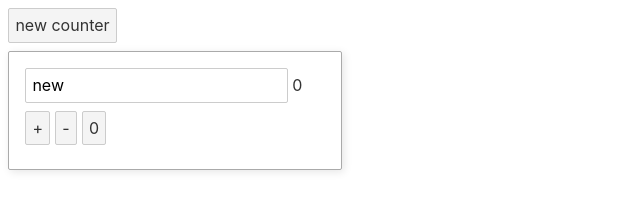
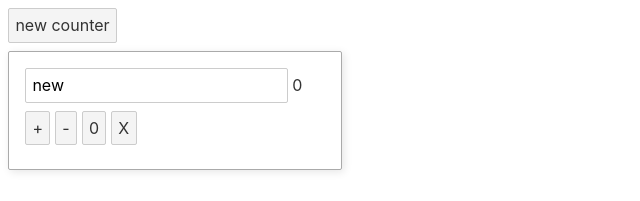
Before and after one commit to matsushimahirotada/MultipleCounter, a Svelte app in the folder svelte-project/: page / in a window 1280 px wide. Shown: the top 201 px of the page, without its empty margins (0-640 px from the left). Built offline with nearby package versions, Linux system fonts and the light colour scheme.

Commit message:
カウンター削除機能実装中（filter使用）

```diff
--- a/svelte-project/src/App.svelte
+++ b/svelte-project/src/App.svelte
@@ -1,9 +1,24 @@
 <script>
     import Counter from './Counter.svelte';
-	let CounterArray = [{id:0}];
+	import Box from './Box.svelte';
+	$:CounterArray = [{id:0}];
+
 	function addCounter(){
 		CounterArray[CounterArray.length] = {id:CounterArray.length}
-		console.log(CounterArray)
+	}
+
+	function deleteCounter(event){
+		const id = event.detail.order
+		tempArray = CounterArray.filter((CounterArray)=>{
+			return (CounterArray.id != id);
+		});
+
+		for(let i = id;i<tempArray;i++){
+			tempArray[i] = {id:i}
+		}
+		CounterArray = tempArray
+		console.log(tempArray)
+		console.log(id)
 	}
 
 </script>
@@ -14,8 +29,11 @@
 	new counter
 </button>
 
-{#each CounterArray as counter}
-	<Counter id={counter.id}/>
+{#each CounterArray as counter(counter.id)}
+	<Box>
+		<Counter on:deleteorder={deleteCounter}
+		id={counter.id}/>
+	</Box>
 {/each}
 
 <style>
--- a/svelte-project/src/Counter.svelte
+++ b/svelte-project/src/Counter.svelte
@@ -1,9 +1,11 @@
 <script>
+	import { createEventDispatcher } from 'svelte';
+
+    const dispatch = createEventDispatcher();
 
     export let id;
     let name = 'new';
 	let count = 0;
-    import Box from './Box.svelte';
 	function ClickInc(){
 		count +=1
 	}
@@ -18,10 +20,13 @@
 		count=0
 	}
 
+    function deleteCounter(){
+        dispatch('deleteorder',{order:id});
+    }
+
 </script>
 
 <!-- svelte-ignore non-top-level-reactive-declaration -->
-<Box>
 
     <input bind:value={name}>
 
@@ -38,7 +43,10 @@
     <button on:click={Clickreset}>
         0
     </button>
-</Box>
+
+    <button on:click={deleteCounter}>
+        X
+    </button>
 
 <style>
 </style>
```
Lines whose indentation alone changed are shown as unchanged.
